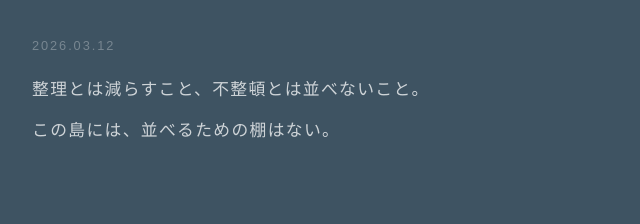
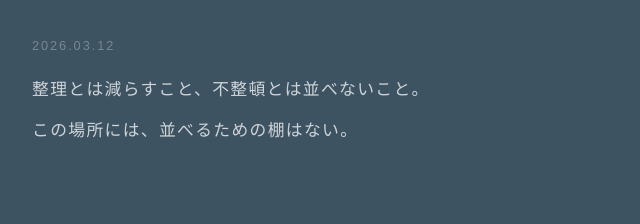
Before and after one commit to nogood500/Latebra-Chalaza, a plain HTML site: page index.html in a window 1280 px wide. Shown: the part 446-670 px from the top of the page, 198-838 px from the left. Drawn offline with Linux system fonts and the light colour scheme; a web font is replaced by a local one.

Commit message:
fix(content): correct '島' to '場所' in the first Zettel

```diff
--- a/index.html
+++ b/index.html
@@ -18,7 +18,7 @@
             <div class="meta"><time datetime="2026-03-12">2026.03.12</time></div>
             <div class="content">
                 <p>整理とは減らすこと、不整頓とは並べないこと。<br>
-                この島には、並べるための棚はない。</p>
+                この場所には、並べるための棚はない。</p>
             </div>
         </article>
 
```
